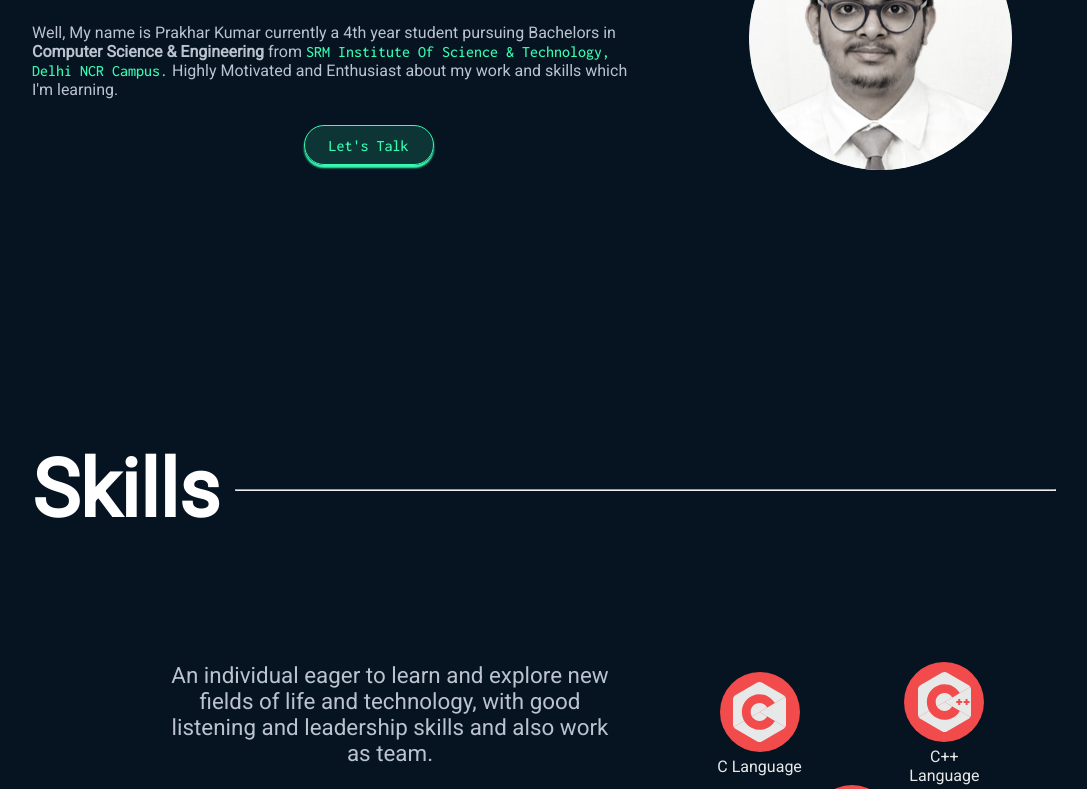
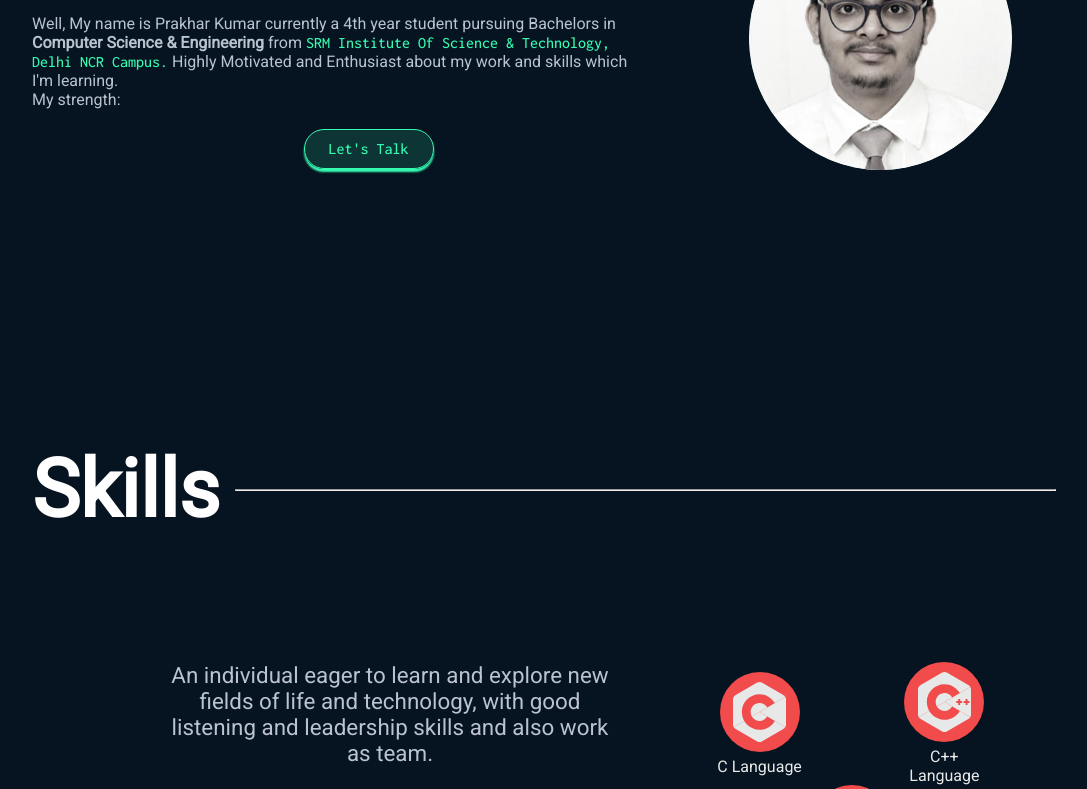
Before and after one commit to prak895/Personal-Website, a plain HTML site: page index.html in a window 1280 px wide. Shown: the part 1282-2071 px from the top of the page, without its empty margins (96-1183 px from the left). Drawn offline with nearby package versions, Linux system fonts and the light colour scheme.

Commit message:
Update index.html

```diff
--- a/index.html
+++ b/index.html
@@ -113,7 +113,10 @@
             </div>
             <div class="aboutMe" data-aos="fade-right" data-aos-anchor=".heading">
                 <p>Well, My name is Prakhar Kumar currently a 4th year student pursuing Bachelors in <strong>Computer Science & Engineering </strong> from <a href="https://www.srmup.in/"
-                        target="_blank">SRM Institute Of Science & Technology, Delhi NCR Campus.</a> Highly Motivated and Enthusiast about my work and skills which I'm learning.</p>
+                        target="_blank">SRM Institute Of Science & Technology, Delhi NCR Campus.</a> Highly Motivated and Enthusiast about my work and skills which I'm learning.
+                        <br />
+                        My strength:
+                      </p>
             </div>
             <a href="mailto:prakhukmr823@gmail.com"><button>Let's Talk</button></a>
             <div class="img" data-aos="fade-left">
```
